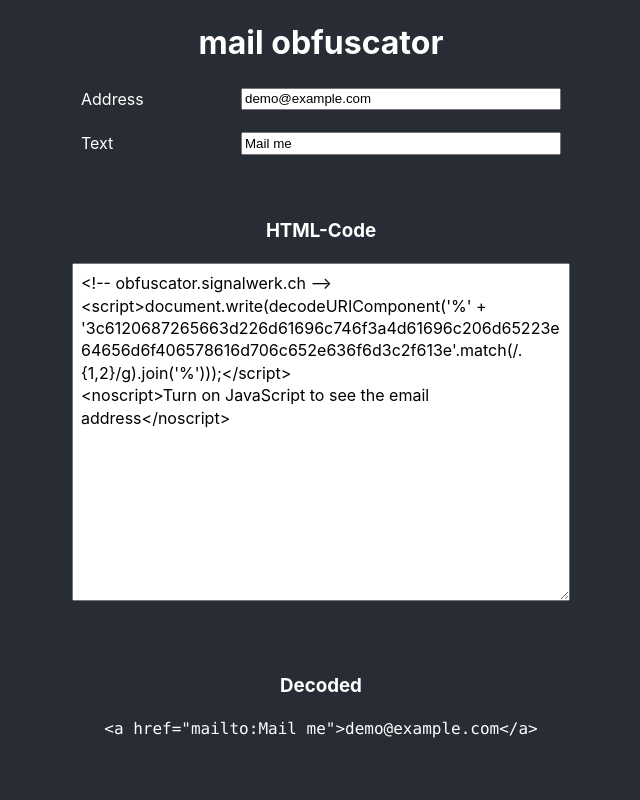
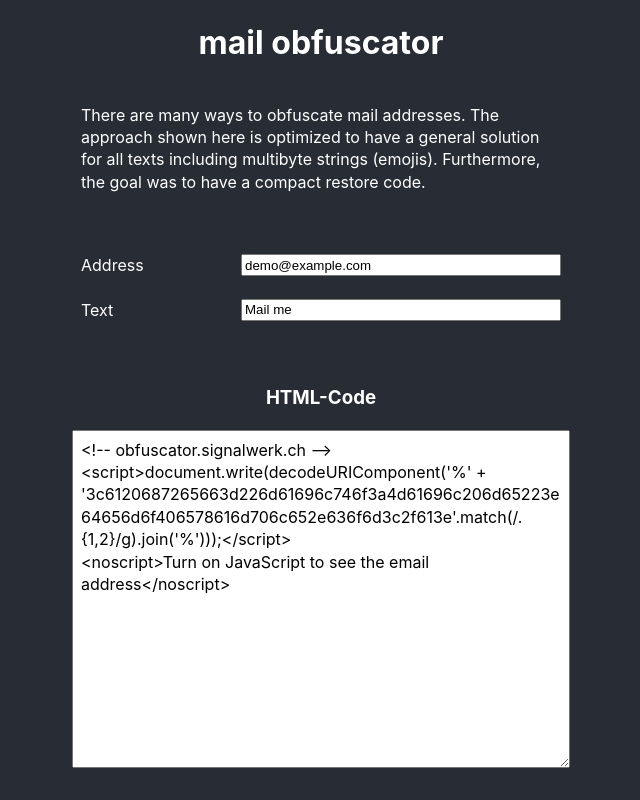
Before and after one commit to signalwerk/html-obfuscator, a React (Create React App) app: page / in a window 1280 px wide. Shown: the top 800 px of the page, without its empty margins (319-959 px from the left). Built offline with nearby package versions, Linux system fonts and the light colour scheme.

Commit message:
ADD: information

```diff
--- a/src/App.css
+++ b/src/App.css
@@ -34,9 +34,6 @@
   align-items: center;
   justify-content: center;
 }
-.App-header {
-  font-size: calc(10px + 2vmin);
-}
 
 .App-event {
   width: 100%;
--- a/src/App.js
+++ b/src/App.js
@@ -36,6 +36,14 @@ function App() {
     <div className="App">
       <header className="App-header">
         <h1>mail obfuscator</h1>
+        <p>
+          There are many ways to obfuscate mail addresses. The approach shown
+          here is optimized to have a general solution for all texts including
+          multibyte strings (emojis). Furthermore, the goal was to have a
+          compact restore code.
+        </p>
+        <br />
+        <br />
       </header>
       <div className="App-content">
         <label>
```
